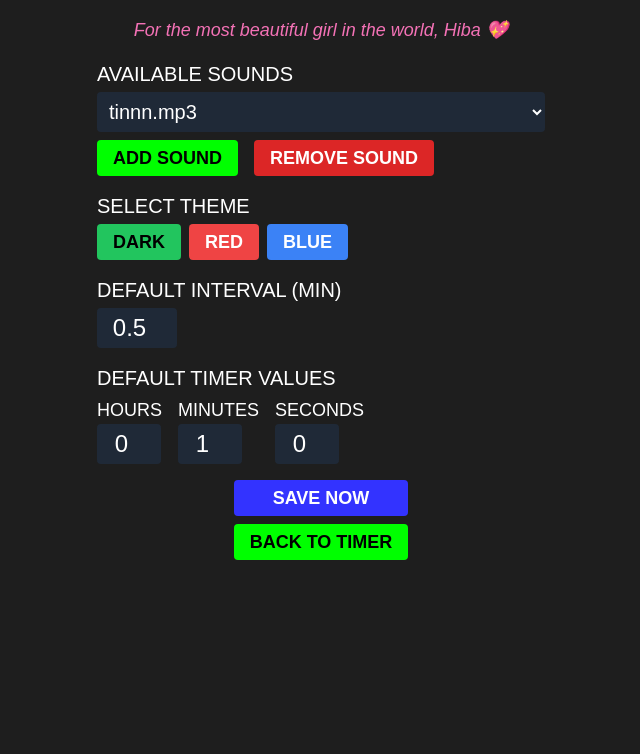
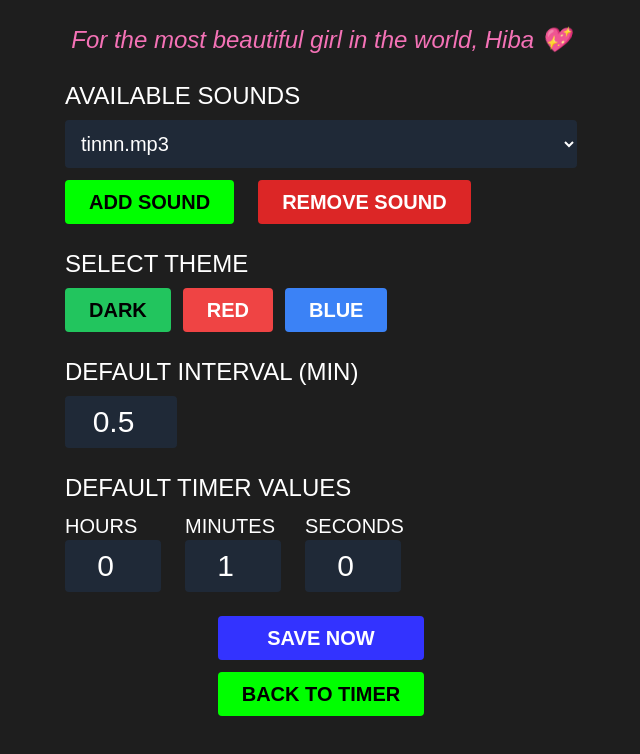
Before and after one commit to yousriplays/time-reminder, a plain HTML site: page index.html in a window 1280 px wide. Both pictures are taken after a click on the button "SETTINGS". Shown: the whole page, without its empty margins (319-959 px from the left). Drawn offline with nearby package versions, Linux system fonts and the light colour scheme.

Commit message:
Update index.html

```diff
--- a/index.html
+++ b/index.html
@@ -45,14 +45,16 @@
             background-color: var(--bg-color);
             color: var(--text-color);
             font-family: Arial, sans-serif;
+            font-size: 1.5rem;
         }
         input, select, button {
             font-family: Arial, sans-serif;
+            font-size: 1.5rem;
         }
         .progress-bar {
-            height: 20px;
+            height: 40px;
             background-color: #333;
-            border-radius: 10px;
+            border-radius: 20px;
             overflow: hidden;
         }
         .progress-bar div {
@@ -62,82 +64,82 @@
         }
     </style>
 </head>
-<body class="flex flex-col items-center min-h-screen p-4">
-    <div id="main-container" class="w-full max-w-md">
+<body class="flex flex-col items-center min-h-screen p-6">
+    <div id="main-container" class="w-full max-w-lg">
         <!-- Timer Page -->
         <div id="timer-page" class="flex flex-col items-center">
-            <p class="text-pink-400 italic text-lg mb-4">For the most beautiful girl in the world, Hiba 💖</p>
-            <div class="flex space-x-4 mb-4">
+            <p class="text-pink-400 italic text-2xl mb-6">For the most beautiful girl in the world, Hiba 💖</p>
+            <div class="flex space-x-6 mb-6">
                 <div class="text-center">
-                    <label class="block text-xl mb-1">HOURS</label>
-                    <input id="hours" type="number" min="0" max="99" value="0" class="w-16 text-center text-2xl bg-gray-800 text-white border-none rounded p-1">
+                    <label class="block text-2xl mb-2">HOURS</label>
+                    <input id="hours" type="number" min="0" max="99" value="0" class="w-24 text-center text-3xl bg-gray-800 text-white border-none rounded p-2">
                 </div>
                 <div class="text-center">
-                    <label class="block text-xl mb-1">MINUTES</label>
-                    <input id="minutes" type="number" min="0" max="59" value="1" class="w-16 text-center text-2xl bg-gray-800 text-white border-none rounded p-1">
+                    <label class="block text-2xl mb-2">MINUTES</label>
+                    <input id="minutes" type="number" min="0" max="59" value="1" class="w-24 text-center text-3xl bg-gray-800 text-white border-none rounded p-2">
                 </div>
                 <div class="text-center">
-                    <label class="block text-xl mb-1">SECONDS</label>
-                    <input id="seconds" type="number" min="0" max="59" value="0" class="w-16 text-center text-2xl bg-gray-800 text-white border-none rounded p-1">
+                    <label class="block text-2xl mb-2">SECONDS</label>
+                    <input id="seconds" type="number" min="0" max="59" value="0" class="w-24 text-center text-3xl bg-gray-800 text-white border-none rounded p-2">
                 </div>
             </div>
-            <div class="mb-4 w-full text-center">
-                <label class="block text-xl mb-1">INTERVAL (MINUTES)</label>
-                <input id="interval" type="number" min="0" step="0.1" value="0.5" class="w-20 text-center text-2xl bg-gray-800 text-white border-none rounded p-1">
+            <div class="mb-6 w-full text-center">
+                <label class="block text-2xl mb-2">INTERVAL (MINUTES)</label>
+                <input id="interval" type="number" min="0" step="0.1" value="0.5" class="w-28 text-center text-3xl bg-gray-800 text-white border-none rounded p-2">
             </div>
-            <div class="progress-bar w-full max-w-xs mb-4">
+            <div class="progress-bar w-full max-w-md mb-6">
                 <div id="progress" class="w-0"></div>
             </div>
-            <p id="time-display" class="text-2xl mb-4" style="color: var(--time-color);">TIME LEFT: 0:00</p>
-            <div class="flex space-x-4">
-                <button id="start-stop" class="px-4 py-2 text-lg font-bold rounded" style="background-color: var(--button-bg); color: var(--button-fg);">START TIMER</button>
-                <button id="settings-btn" class="px-4 py-2 text-lg font-bold rounded" style="background-color: var(--settings-bg); color: var(--settings-fg);">SETTINGS</button>
+            <p id="time-display" class="text-3xl mb-6" style="color: var(--time-color);">TIME LEFT: 0:00</p>
+            <div class="flex space-x-6">
+                <button id="start-stop" class="px-6 py-3 text-xl font-bold rounded" style="background-color: var(--button-bg); color: var(--button-fg);">START TIMER</button>
+                <button id="settings-btn" class="px-6 py-3 text-xl font-bold rounded" style="background-color: var(--settings-bg); color: var(--settings-fg);">SETTINGS</button>
             </div>
         </div>
         <!-- Settings Page -->
         <div id="settings-page" class="flex flex-col items-center hidden">
-            <p class="text-pink-400 italic text-lg mb-4">For the most beautiful girl in the world, Hiba 💖</p>
-            <div class="w-full mb-4">
-                <label class="block text-xl mb-1">AVAILABLE SOUNDS</label>
-                <select id="sound-choice" class="w-full p-2 text-xl bg-gray-800 text-white border-none rounded"></select>
-                <div class="flex space-x-4 mt-2">
-                    <button id="add-sound" class="px-4 py-1 text-lg font-bold rounded" style="background-color: var(--button-bg); color: var(--button-fg);">ADD SOUND</button>
-                    <button id="remove-sound" class="px-4 py-1 text-lg font-bold bg-red-600 text-white rounded">REMOVE SOUND</button>
+            <p class="text-pink-400 italic text-2xl mb-6">For the most beautiful girl in the world, Hiba 💖</p>
+            <div class="w-full mb-6">
+                <label class="block text-2xl mb-2">AVAILABLE SOUNDS</label>
+                <select id="sound-choice" class="w-full p-3 text-xl bg-gray-800 text-white border-none rounded"></select>
+                <div class="flex space-x-6 mt-3">
+                    <button id="add-sound" class="px-6 py-2 text-xl font-bold rounded" style="background-color: var(--button-bg); color: var(--button-fg);">ADD SOUND</button>
+                    <button id="remove-sound" class="px-6 py-2 text-xl font-bold bg-red-600 text-white rounded">REMOVE SOUND</button>
                 </div>
                 <input id="sound-input" type="file" accept="audio/*" class="hidden">
             </div>
-            <div class="w-full mb-4">
-                <label class="block text-xl mb-1">SELECT THEME</label>
-                <div class="flex space-x-2">
-                    <button class="theme-btn px-4 py-1 text-lg font-bold rounded bg-green-500 text-black" data-theme="dark">DARK</button>
-                    <button class="theme-btn px-4 py-1 text-lg font-bold rounded bg-red-500 text-white" data-theme="red">RED</button>
-                    <button class="theme-btn px-4 py-1 text-lg font-bold rounded bg-blue-500 text-white" data-theme="blue">BLUE</button>
+            <div class="w-full mb-6">
+                <label class="block text-2xl mb-2">SELECT THEME</label>
+                <div class="flex space-x-3">
+                    <button class="theme-btn px-6 py-2 text-xl font-bold rounded bg-green-500 text-black" data-theme="dark">DARK</button>
+                    <button class="theme-btn px-6 py-2 text-xl font-bold rounded bg-red-500 text-white" data-theme="red">RED</button>
+                    <button class="theme-btn px-6 py-2 text-xl font-bold rounded bg-blue-500 text-white" data-theme="blue">BLUE</button>
                 </div>
             </div>
-            <div class="w-full mb-4">
-                <label class="block text-xl mb-1">DEFAULT INTERVAL (MIN)</label>
-                <input id="default-interval" type="number" min="0" step="0.1" value="0.5" class="w-20 text-center text-2xl bg-gray-800 text-white border-none rounded p-1">
+            <div class="w-full mb-6">
+                <label class="block text-2xl mb-2">DEFAULT INTERVAL (MIN)</label>
+                <input id="default-interval" type="number" min="0" step="0.1" value="0.5" class="w-28 text-center text-3xl bg-gray-800 text-white border-none rounded p-2">
             </div>
-            <div class="w-full mb-4">
-                <label class="block text-xl mb-1">DEFAULT TIMER VALUES</label>
-                <div class="flex space-x-4">
+            <div class="w-full mb-6">
+                <label class="block text-2xl mb-2">DEFAULT TIMER VALUES</label>
+                <div class="flex space-x-6">
                     <div>
-                        <label class="block text-lg">HOURS</label>
-                        <input id="default-hours" type="number" min="0" max="99" value="0" class="w-16 text-center text-2xl bg-gray-800 text-white border-none rounded p-1">
+                        <label class="block text-xl">HOURS</label>
+                        <input id="default-hours" type="number" min="0" max="99" value="0" class="w-24 text-center text-3xl bg-gray-800 text-white border-none rounded p-2">
                     </div>
                     <div>
-                        <label class="block text-lg">MINUTES</label>
-                        <input id="default-minutes" type="number" min="0" max="59" value="1" class="w-16 text-center text-2xl bg-gray-800 text-white border-none rounded p-1">
+                        <label class="block text-xl">MINUTES</label>
+                        <input id="default-minutes" type="number" min="0" max="59" value="1" class="w-24 text-center text-3xl bg-gray-800 text-white border-none rounded p-2">
                     </div>
                     <div>
-                        <label class="block text-lg">SECONDS</label>
-                        <input id="default-seconds" type="number" min="0" max="59" value="0" class="w-16 text-center text-2xl bg-gray-800 text-white border-none rounded p-1">
+                        <label class="block text-xl">SECONDS</label>
+                        <input id="default-seconds" type="number" min="0" max="59" value="0" class="w-24 text-center text-3xl bg-gray-800 text-white border-none rounded p-2">
                     </div>
                 </div>
             </div>
-            <div class="flex flex-col space-y-2">
-                <button id="save-settings" class="px-4 py-1 text-lg font-bold rounded" style="background-color: var(--settings-bg); color: var(--settings-fg);">SAVE NOW</button>
-                <button id="back-to-timer" class="px-4 py-1 text-lg font-bold rounded" style="background-color: var(--button-bg); color: var(--button-fg);">BACK TO TIMER</button>
+            <div class="flex flex-col space-y-3">
+                <button id="save-settings" class="px-6 py-2 text-xl font-bold rounded" style="background-color: var(--settings-bg); color: var(--settings-fg);">SAVE NOW</button>
+                <button id="back-to-timer" class="px-6 py-2 text-xl font-bold rounded" style="background-color: var(--button-bg); color: var(--button-fg);">BACK TO TIMER</button>
             </div>
         </div>
     </div>
@@ -365,7 +367,7 @@
                 let value = input.value.replace(/\D/g, '');
                 if (value.length > maxLength) value = value.slice(0, maxLength);
                 if (parseInt(value) > maxValue) value = maxValue.toString();
-                input.value = value;
+                input.value = value || '0';
             });
         }
 
```
